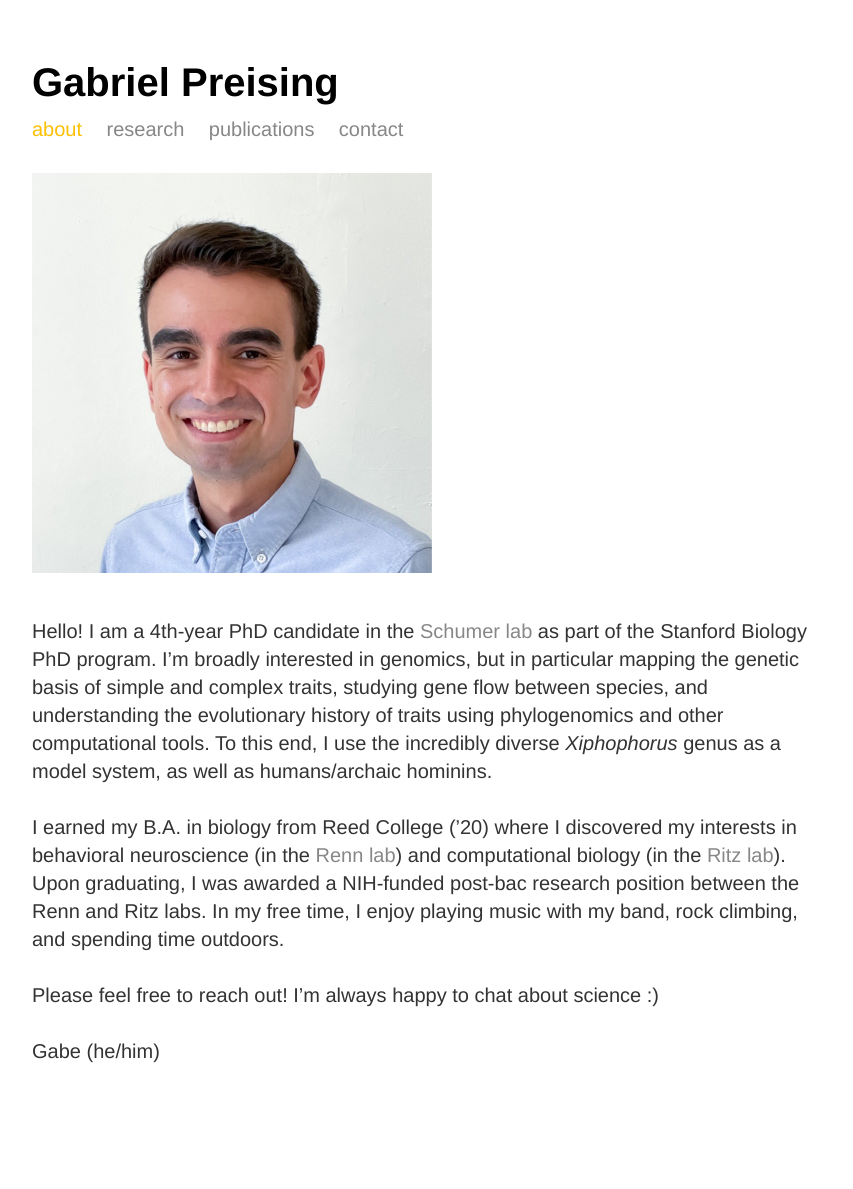
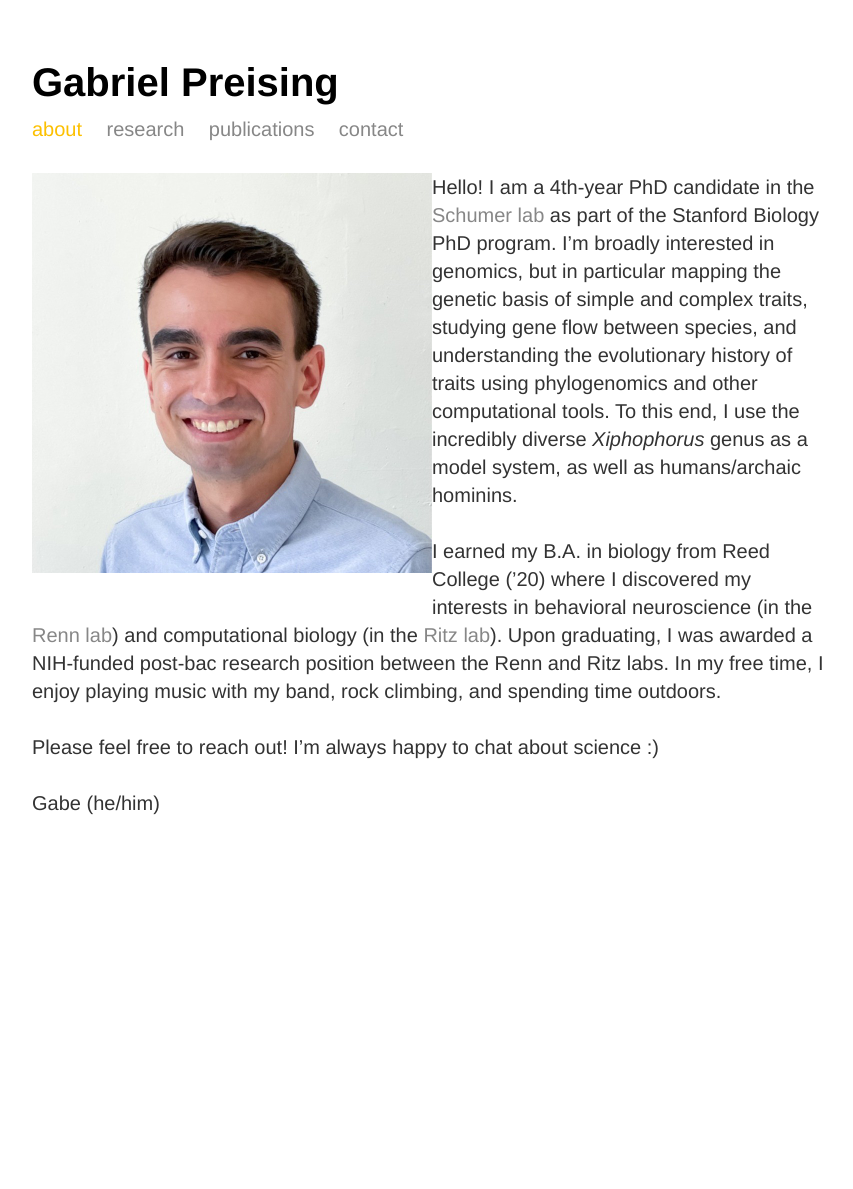
Before and after one commit to gpreising/gpreising.github.io, a Jekyll site: the page built from index.html, in a window 1280 px wide. Shown: the whole page, without its empty margins (208-1061 px from the left). Built offline with Jekyll 4.4.1, drawn with Linux system fonts in a browser that asks for light colours; after the commit the page ends 941 px from its top, so only the background shows below that.

Commit message:
wrap text around image

```diff
--- a/index.html
+++ b/index.html
@@ -10,7 +10,7 @@
 		<li><a href="/contact">contact</a></li>
 	</ul>
 </nav>
-<img src="/img/headshot2023.jpeg" alt="gabe" style="width:400px;height:400px;margin:0px 0px 40px 0px">
+<img src="/img/headshot2023.jpeg" alt="gabe" style="float:left;width:400px;height:400px;margin:0px 0px 40px 0px">
 <div class="blurb">
 	<p>Hello! I am a 4th-year PhD candidate in the <a href="https://schumerlab.com/" target="_blank">Schumer lab</a> as part of the Stanford Biology PhD program.
 		I’m broadly interested in genomics, but in particular mapping the genetic basis of simple and complex traits, studying gene flow between species, and understanding the evolutionary history of traits using phylogenomics and other computational tools.
```
